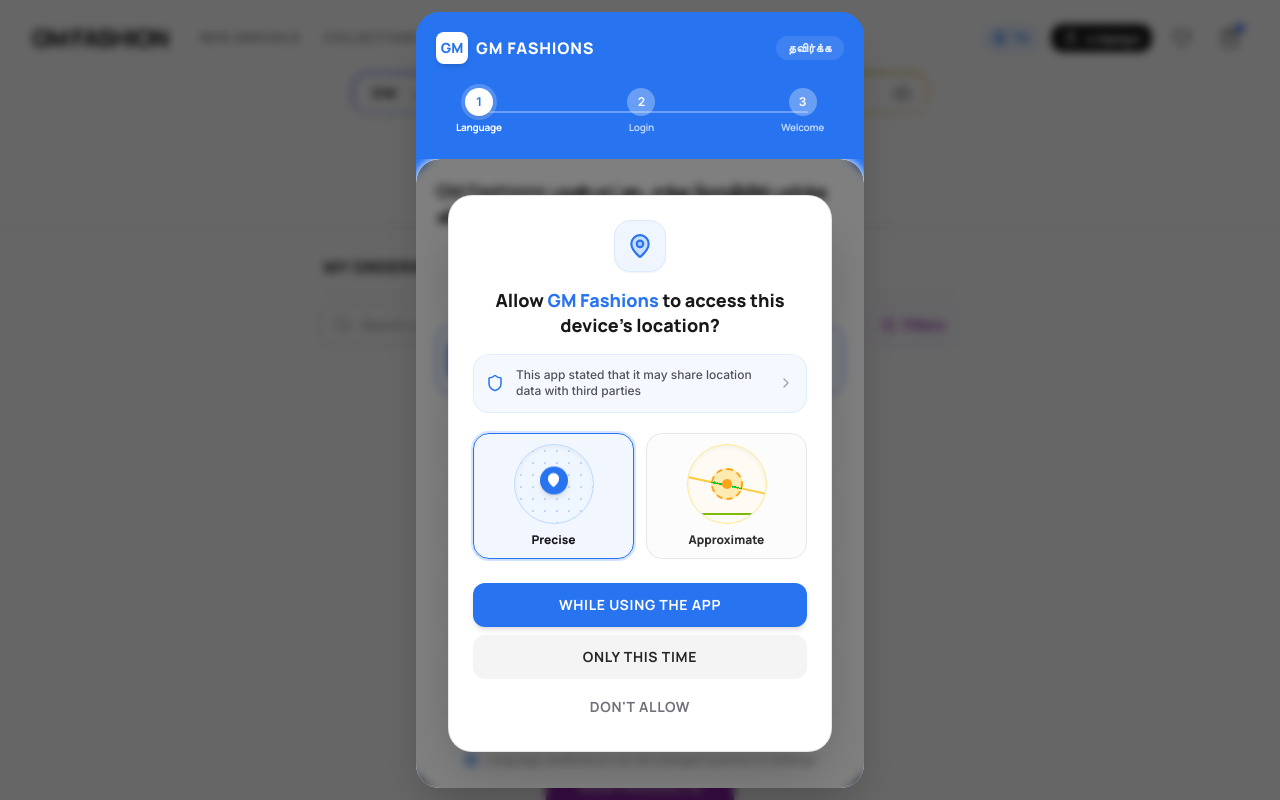
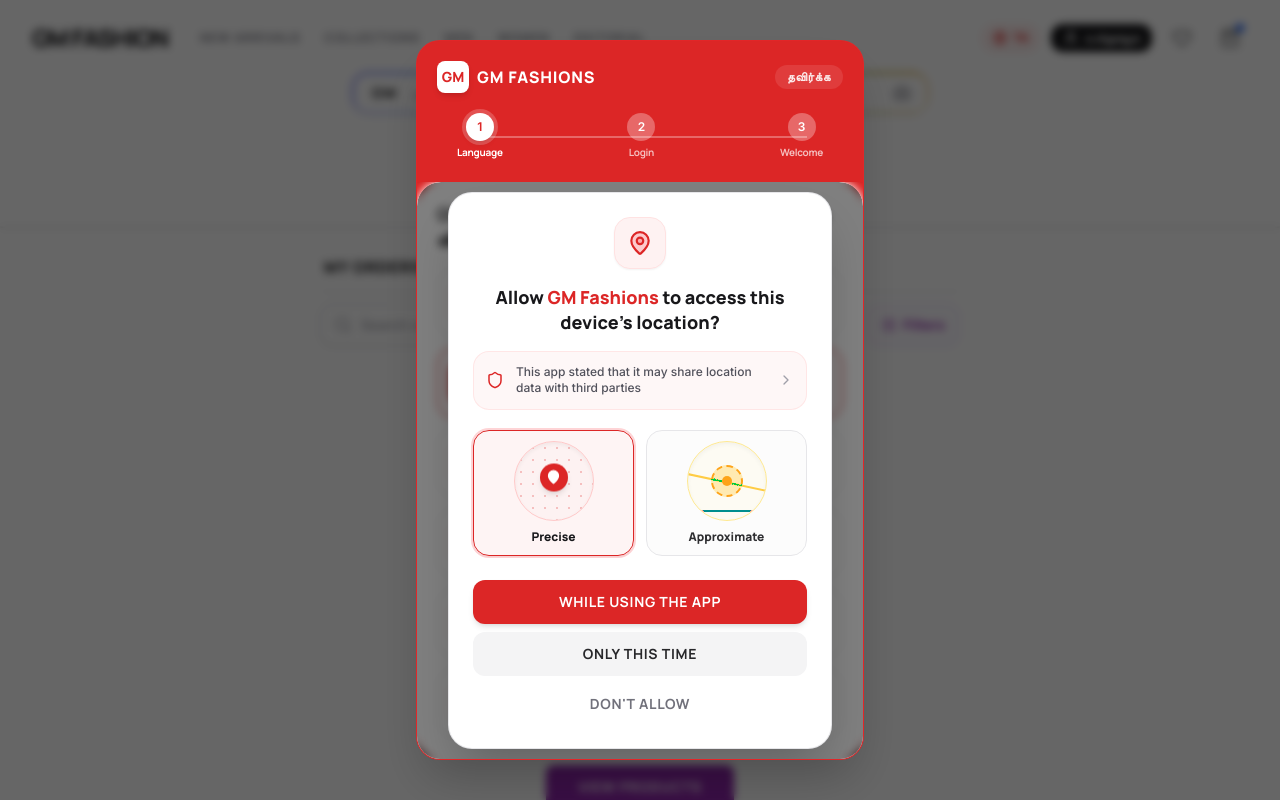
Before and after one commit to Manoj-sudo-gif/GM-fashion, a React (Vite) app: page /my-orders in a window 1280 px wide. Shown: the top 800 px of the page. Built offline with nearby package versions, Linux system fonts and the light colour scheme; grey boxes are pictures that could not be loaded.

Commit message:
style: rebrand interface elements to red
Update color palette from blue to red across navigation components and the onboarding modal to align with the new brand identity.

```diff
--- a/src/components/OnboardingModal.tsx
+++ b/src/components/OnboardingModal.tsx
@@ -72,16 +72,16 @@
   };
 
   return (
-    <div className="fixed inset-0 z-[100] flex items-center justify-center bg-black/60 backdrop-blur-xs p-0 sm:p-4 overflow-y-auto">
-      <div className="relative w-full max-w-md bg-[#2874f0] sm:rounded-3xl shadow-2xl overflow-hidden min-h-screen sm:min-h-[640px] flex flex-col justify-between">
+    <div className="fixed inset-0 z-[100] flex items-center justify-center bg-black/60 backdrop-blur-xs p-3 sm:p-4 overflow-y-auto">
+      <div className="relative w-full max-w-sm sm:max-w-md bg-[#dc2626] rounded-3xl shadow-2xl overflow-hidden max-h-[90vh] my-auto flex flex-col justify-between border border-red-500/20">
 
-        {/* ================= TOP BLUE HEADER ================= */}
-        <div className="bg-[#2874f0] text-white p-4 pt-6 sm:pt-5 flex flex-col shrink-0">
+        {/* ================= TOP RED HEADER ================= */}
+        <div className="bg-[#dc2626] text-white p-4 pt-5 flex flex-col shrink-0 shadow-xs">
 
           {/* Top Logo & Skip button */}
-          <div className="flex items-center justify-between mb-4 px-1">
+          <div className="flex items-center justify-between mb-3.5 px-1">
             <div className="flex items-center gap-2">
-              <div className="w-8 h-8 rounded-lg bg-white flex items-center justify-center font-black font-headline text-[#2874f0] text-sm shadow-md">
+              <div className="w-8 h-8 rounded-lg bg-white flex items-center justify-center font-black font-headline text-[#dc2626] text-sm shadow-md">
                 GM
               </div>
               <span className="font-extrabold text-base tracking-wider font-headline text-white uppercase">
@@ -98,7 +98,7 @@
           </div>
 
           {/* STEP PROGRESS INDICATOR (1. Language -> 2. Login -> 3. Welcome) */}
-          <div className="relative flex items-center justify-between px-6 py-2">
+          <div className="relative flex items-center justify-between px-6 py-1.5">
             {/* Background connecting line */}
             <div className="absolute left-10 right-10 top-1/2 -translate-y-1/2 h-[2px] bg-white/30 z-0" />
 
@@ -109,7 +109,7 @@
             >
               <div className={`w-7 h-7 rounded-full flex items-center justify-center font-bold text-xs transition-all ${
                 onboardingStep === 1
-                  ? 'bg-white text-[#2874f0] shadow-md ring-4 ring-white/20'
+                  ? 'bg-white text-[#dc2626] shadow-md ring-4 ring-white/20'
                   : onboardingStep > 1
                     ? 'bg-emerald-400 text-zinc-900'
                     : 'bg-white/30 text-white'
@@ -130,7 +130,7 @@
             >
               <div className={`w-7 h-7 rounded-full flex items-center justify-center font-bold text-xs transition-all ${
                 onboardingStep === 2
-                  ? 'bg-white text-[#2874f0] shadow-md ring-4 ring-white/20'
+                  ? 'bg-white text-[#dc2626] shadow-md ring-4 ring-white/20'
                   : onboardingStep > 2
                     ? 'bg-emerald-400 text-zinc-900'
                     : 'bg-white/30 text-white'
@@ -151,7 +151,7 @@
             >
               <div className={`w-7 h-7 rounded-full flex items-center justify-center font-bold text-xs transition-all ${
                 onboardingStep === 3
-                  ? 'bg-white text-[#2874f0] shadow-md ring-4 ring-white/20'
+                  ? 'bg-white text-[#dc2626] shadow-md ring-4 ring-white/20'
                   : 'bg-white/30 text-white'
               }`}>
                 3
@@ -166,7 +166,7 @@
         </div>
 
         {/* ================= STEP CONTENT AREA (WHITE CONTAINER) ================= */}
-        <div className="flex-1 bg-white rounded-t-3xl sm:rounded-t-3xl overflow-hidden flex flex-col relative text-zinc-900">
+        <div className="flex-1 bg-white rounded-t-3xl overflow-hidden flex flex-col relative text-zinc-900 min-h-0">
 
           <AnimatePresence mode="wait">
 
@@ -195,14 +195,14 @@
                           onClick={() => handleSelectLanguage(lang.code)}
                           className={`w-full flex items-center justify-between p-3 rounded-2xl border transition-all cursor-pointer ${
                             isSelected
-                              ? 'border-[#2874f0] bg-blue-50/60 shadow-xs'
+                              ? 'border-[#dc2626] bg-red-50/60 shadow-xs'
                               : 'border-zinc-200 hover:border-zinc-300 bg-white hover:bg-zinc-50'
                           }`}
                         >
                           <div className="flex items-center gap-3.5">
                             {/* Left square avatar badge */}
                             <div className={`w-11 h-11 rounded-xl flex items-center justify-center font-black text-base transition-colors ${
-                              isSelected ? 'bg-[#2874f0] text-white' : 'bg-blue-50 text-[#2874f0]'
+                              isSelected ? 'bg-[#dc2626] text-white' : 'bg-red-50 text-[#dc2626]'
                             }`}>
                               {lang.char}
                             </div>
@@ -228,7 +228,7 @@
 
                 {/* Bottom info note */}
                 <div className="mt-6 pt-3 border-t border-zinc-100 flex items-center justify-center gap-2 text-zinc-400 text-xs font-medium">
-                  <Globe size={14} className="text-[#2874f0]" />
+                  <Globe size={14} className="text-[#dc2626]" />
                   <span>Language preference can be changed anytime in Settings</span>
                 </div>
 
@@ -244,19 +244,19 @@
 
                       {/* Top Location Icon Badge */}
                       <div className="flex justify-center">
-                        <div className="w-13 h-13 rounded-2xl bg-blue-50 text-[#2874f0] border border-blue-100 flex items-center justify-center shadow-xs">
-                          <MapPin size={26} className="text-[#2874f0] fill-blue-500/20" />
+                        <div className="w-13 h-13 rounded-2xl bg-red-50 text-[#dc2626] border border-red-100 flex items-center justify-center shadow-xs">
+                          <MapPin size={26} className="text-[#dc2626] fill-red-500/20" />
                         </div>
                       </div>
 
                       {/* Heading */}
                       <h3 className="text-base sm:text-lg font-extrabold text-center leading-snug font-headline text-zinc-900 px-1">
-                        Allow <span className="text-[#2874f0]">GM Fashions</span> to access this device's location?
+                        Allow <span className="text-[#dc2626]">GM Fashions</span> to access this device's location?
                       </h3>
 
                       {/* Third Party Notice Box */}
-                      <div className="bg-blue-50/60 rounded-2xl p-3 flex items-center gap-3 text-xs text-zinc-600 border border-blue-100/80">
-                        <Shield size={18} className="shrink-0 text-[#2874f0]" />
+                      <div className="bg-red-50/60 rounded-2xl p-3 flex items-center gap-3 text-xs text-zinc-600 border border-red-100/80">
+                        <Shield size={18} className="shrink-0 text-[#dc2626]" />
                         <span className="flex-1 leading-snug font-medium">
                           This app stated that it may share location data with third parties
                         </span>
@@ -270,16 +270,16 @@
                           onClick={() => setLocationType('precise')}
                           className={`flex flex-col items-center p-2.5 rounded-2xl border transition-all cursor-pointer ${
                             locationType === 'precise'
-                              ? 'border-[#2874f0] bg-blue-50/80 ring-2 ring-blue-500/20 shadow-xs'
+                              ? 'border-[#dc2626] bg-red-50/80 ring-2 ring-red-500/20 shadow-xs'
                               : 'border-zinc-200 bg-zinc-50/80 hover:bg-zinc-100 opacity-90'
                           }`}
                         >
                           {/* Map graphic mockup */}
-                          <div className="w-20 h-20 rounded-full border border-blue-200 relative overflow-hidden bg-blue-50/50 flex items-center justify-center mb-2 shadow-inner">
+                          <div className="w-20 h-20 rounded-full border border-red-200 relative overflow-hidden bg-red-50/50 flex items-center justify-center mb-2 shadow-inner">
                             {/* Radial grid lines */}
-                            <div className="absolute inset-0 bg-[radial-gradient(#2874f0_1px,transparent_1px)] [background-size:12px_12px] opacity-25" />
+                            <div className="absolute inset-0 bg-[radial-gradient(#dc2626_1px,transparent_1px)] [background-size:12px_12px] opacity-25" />
                             {/* Location Pin */}
-                            <div className="w-7 h-7 rounded-full bg-[#2874f0] text-white flex items-center justify-center shadow-md z-10 animate-bounce">
+                            <div className="w-7 h-7 rounded-full bg-[#dc2626] text-white flex items-center justify-center shadow-md z-10 animate-bounce">
                               <MapPin size={15} className="fill-white" />
                             </div>
                           </div>
@@ -293,7 +293,7 @@
                           onClick={() => setLocationType('approximate')}
                           className={`flex flex-col items-center p-2.5 rounded-2xl border transition-all cursor-pointer ${
                             locationType === 'approximate'
-                              ? 'border-[#2874f0] bg-blue-50/80 ring-2 ring-blue-500/20 shadow-xs'
+                              ? 'border-[#dc2626] bg-red-50/80 ring-2 ring-red-500/20 shadow-xs'
                               : 'border-zinc-200 bg-zinc-50/80 hover:bg-zinc-100 opacity-90'
                           }`}
                         >
@@ -301,7 +301,7 @@
                           <div className="w-20 h-20 rounded-full border border-amber-200 relative overflow-hidden bg-amber-50/50 flex items-center justify-center mb-2 shadow-inner">
                             {/* Road network mockup */}
                             <div className="absolute inset-0 border-t-2 border-r-2 border-amber-400/80 top-1/2 -left-2 rotate-12" />
-                            <div className="absolute inset-0 border-b-2 border-blue-400/80 bottom-2 right-1" />
+                            <div className="absolute inset-0 border-b-2 border-red-400/80 bottom-2 right-1" />
                             <div className="w-8 h-8 rounded-full border-2 border-dashed border-amber-500 bg-amber-400/30 flex items-center justify-center z-10">
                               <div className="w-2.5 h-2.5 rounded-full bg-amber-500" />
                             </div>
@@ -316,7 +316,7 @@
                       <div className="space-y-2 pt-2">
                         <button
                           onClick={() => handleLocationResponse('while_using')}
-                          className="w-full py-3 bg-[#2874f0] hover:bg-[#1d64ec] text-white font-bold text-xs sm:text-sm rounded-xl shadow-md transition-all cursor-pointer text-center font-headline uppercase tracking-wider"
+                          className="w-full py-3 bg-[#dc2626] hover:bg-[#b91c1c] text-white font-bold text-xs sm:text-sm rounded-xl shadow-md transition-all cursor-pointer text-center font-headline uppercase tracking-wider"
                         >
                           While using the app
                         </button>
@@ -361,10 +361,10 @@
                   <div className="space-y-4">
                     {!useEmailId ? (
                       <div>
-                        <label className="block text-xs font-extrabold text-[#2874f0] uppercase tracking-wider mb-1 font-headline">
+                        <label className="block text-xs font-extrabold text-[#dc2626] uppercase tracking-wider mb-1 font-headline">
                           {t('phoneNumber')}
                         </label>
-                        <div className="flex items-center border-2 border-[#2874f0] rounded-xl px-3 py-2.5 bg-white focus-within:ring-2 focus-within:ring-blue-200">
+                        <div className="flex items-center border-2 border-[#dc2626] rounded-xl px-3 py-2.5 bg-white focus-within:ring-2 focus-within:ring-red-200">
                           <span className="text-sm font-bold text-zinc-800 pr-2 border-r border-zinc-200">
                             +91 ▼
                           </span>
@@ -379,7 +379,7 @@
                       </div>
                     ) : (
                       <div>
-                        <label className="block text-xs font-extrabold text-[#2874f0] uppercase tracking-wider mb-1 font-headline">
+                        <label className="block text-xs font-extrabold text-[#dc2626] uppercase tracking-wider mb-1 font-headline">
                           Email ID
                         </label>
                         <input
@@ -387,7 +387,7 @@
                           value={emailInput}
                           onChange={(e) => setEmailInput(e.target.value)}
                           placeholder="example@gmail.com"
-                          className="w-full border-2 border-[#2874f0] rounded-xl px-3 py-2.5 text-sm font-bold text-zinc-900 focus:outline-none bg-white"
+                          className="w-full border-2 border-[#dc2626] rounded-xl px-3 py-2.5 text-sm font-bold text-zinc-900 focus:outline-none bg-white"
                         />
                       </div>
                     )}
@@ -396,7 +396,7 @@
                     <div className="flex justify-end">
                       <button
                         onClick={() => setUseEmailId(!useEmailId)}
-                        className="text-xs font-bold text-[#2874f0] hover:underline cursor-pointer font-headline"
+                        className="text-xs font-bold text-[#dc2626] hover:underline cursor-pointer font-headline"
                       >
                         {useEmailId ? "Use Phone Number" : t('useEmailId')}
                       </button>
@@ -407,7 +407,7 @@
                       <button
                         onClick={() => handleProceedLogin(useEmailId ? emailInput : phoneInput)}
                         disabled={isVerifyingOtp}
-                        className="w-full bg-[#2874f0] hover:bg-[#1d64ec] text-white font-bold text-xs sm:text-sm py-3.5 rounded-xl shadow-md transition-all cursor-pointer uppercase tracking-wider font-headline flex items-center justify-center gap-2 mt-4"
+                        className="w-full bg-[#dc2626] hover:bg-[#b91c1c] text-white font-bold text-xs sm:text-sm py-3.5 rounded-xl shadow-md transition-all cursor-pointer uppercase tracking-wider font-headline flex items-center justify-center gap-2 mt-4"
                       >
                         {isVerifyingOtp ? (
                           <>
@@ -440,7 +440,7 @@
                     <div className="flex items-center justify-between pb-1">
                       <div className="flex items-center gap-3">
                         {/* GM Brand Icon */}
-                        <div className="w-10 h-10 rounded-2xl bg-[#2874f0] text-white flex items-center justify-center font-black font-headline text-base shadow-md">
+                        <div className="w-10 h-10 rounded-2xl bg-[#dc2626] text-white flex items-center justify-center font-black font-headline text-base shadow-md">
                           GM
                         </div>
                         <div>
@@ -458,22 +458,22 @@
                         onClick={() => setOnboardingStep(1)}
                         className="flex items-center gap-1.5 px-3 py-1 rounded-full border border-zinc-200 bg-zinc-50 hover:bg-zinc-100 text-zinc-700 text-xs font-bold cursor-pointer transition-colors"
                       >
-                        <Globe size={13} className="text-[#2874f0]" />
+                        <Globe size={13} className="text-[#dc2626]" />
                         <span className="uppercase">{selectedLanguage}</span>
                       </button>
                     </div>
 
                     {/* Detected Active SIM Number Display */}
-                    <div className="bg-blue-50/70 border border-blue-100 rounded-2xl p-3.5 flex items-center justify-between">
+                    <div className="bg-red-50/70 border border-red-100 rounded-2xl p-3.5 flex items-center justify-between">
                       <div>
-                        <span className="text-[10px] font-extrabold text-blue-600 uppercase tracking-widest block">
+                        <span className="text-[10px] font-extrabold text-red-600 uppercase tracking-widest block">
                           Verified Mobile SIM
                         </span>
                         <span className="text-base font-black text-zinc-900 font-headline tracking-wide">
                           +91 {phoneInput}
                         </span>
                       </div>
-                      <div className="w-7 h-7 rounded-full bg-blue-600 text-white flex items-center justify-center">
+                      <div className="w-7 h-7 rounded-full bg-red-600 text-white flex items-center justify-center">
                         <Check size={16} strokeWidth={3} />
                       </div>
                     </div>
@@ -482,7 +482,7 @@
                     <button
                       onClick={() => handleProceedLogin(phoneInput)}
                       disabled={isVerifyingOtp}
-                      className="w-full bg-[#1a73e8] hover:bg-[#1557b0] text-white font-bold text-xs sm:text-sm py-3.5 rounded-xl shadow-lg hover:shadow-xl transition-all cursor-pointer uppercase tracking-wider font-headline flex items-center justify-center gap-2 transform active:scale-98"
+                      className="w-full bg-[#dc2626] hover:bg-[#b91c1c] text-white font-bold text-xs sm:text-sm py-3.5 rounded-xl shadow-lg hover:shadow-xl transition-all cursor-pointer uppercase tracking-wider font-headline flex items-center justify-center gap-2 transform active:scale-98"
                     >
                       {isVerifyingOtp ? (
                         <>
@@ -534,7 +534,7 @@
                   <h2 className="text-xl font-black text-zinc-900 font-headline">
                     {t('welcomeGreeting')}
                   </h2>
-                  <div className="inline-block px-3 py-1 bg-blue-50 text-[#2874f0] rounded-full text-xs font-bold font-headline">
+                  <div className="inline-block px-3 py-1 bg-red-50 text-[#dc2626] rounded-full text-xs font-bold font-headline">
                     Logged in as: {user.phone}
                   </div>
                   <p className="text-xs sm:text-sm text-zinc-500 max-w-xs mx-auto leading-relaxed">
@@ -545,7 +545,7 @@
                 {/* Continue Shopping Button */}
                 <button
                   onClick={() => closeOnboarding()}
-                  className="w-full max-w-xs bg-[#2874f0] hover:bg-[#1d64ec] text-white font-bold text-xs sm:text-sm py-3.5 rounded-xl shadow-lg transition-all cursor-pointer uppercase tracking-wider font-headline transform active:scale-95"
+                  className="w-full max-w-xs bg-[#dc2626] hover:bg-[#b91c1c] text-white font-bold text-xs sm:text-sm py-3.5 rounded-xl shadow-lg transition-all cursor-pointer uppercase tracking-wider font-headline transform active:scale-95"
                 >
                   {t('continueShopping')}
                 </button>
--- a/src/components/TopNavBar.tsx
+++ b/src/components/TopNavBar.tsx
@@ -204,10 +204,10 @@
             {/* Language Selection Pill Button */}
             <button
               onClick={() => openOnboarding(1)}
-              className="flex items-center gap-1.5 px-2.5 py-1 rounded-full bg-blue-50 hover:bg-blue-100/80 text-[#2874f0] font-extrabold text-[11px] sm:text-xs transition-all border border-blue-200/80 cursor-pointer shadow-2xs font-headline"
+              className="flex items-center gap-1.5 px-2.5 py-1 rounded-full bg-red-50 hover:bg-red-100/80 text-[#dc2626] font-extrabold text-[11px] sm:text-xs transition-all border border-red-200/80 cursor-pointer shadow-2xs font-headline"
               title="Change Language"
             >
-              <Globe size={14} className="text-[#2874f0]" />
+              <Globe size={14} className="text-[#dc2626]" />
               <span className="uppercase">{selectedLanguage}</span>
             </button>
 
```
Also changed, not shown: src/components/BottomNavBar.tsx (+5 -5 lines).
